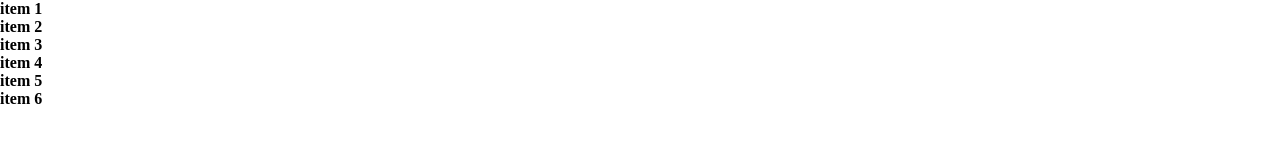
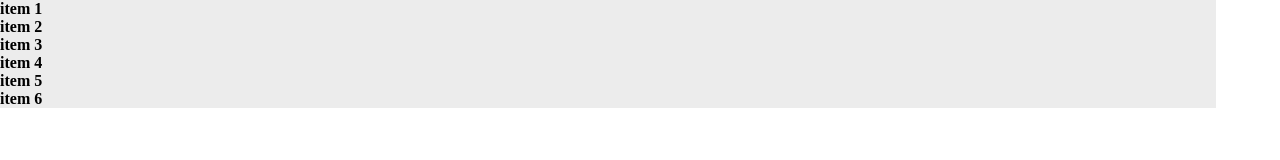
Before and after one commit to pvieira-label/testes, a plain HTML site: page susy/index.html in a window 1280 px wide. Drawn offline with Linux system fonts and the light colour scheme.

Commit message:
Wrapper added

```diff
--- a/susy/css/style.css
+++ b/susy/css/style.css
@@ -4,9 +4,11 @@
 }
 
 body {
-	/*
-	background: black;
-	color: white;
-	*/
 	font-size: 16px;
 }
+
+#wrapper {
+	width: 95%;
+	max-width: 1280px;
+	background: #ececec;
+}
--- a/susy/index.html
+++ b/susy/index.html
@@ -8,6 +8,7 @@
 		<link rel="stylesheet" type="text/css" href="css/style.css">
 	</head>
 	<body>
+		<div id="wrapper">
 			<ul class="gallery">
 				<li><h4>item 1</h4></li>
 				<li><h4>item 2</h4></li>
@@ -16,5 +17,6 @@
 				<li><h4>item 5</h4></li>
 				<li><h4>item 6</h4></li>
 			</ul>
+		</div>
 	</body>
 </html>
```
Lines whose indentation alone changed are shown as unchanged.
